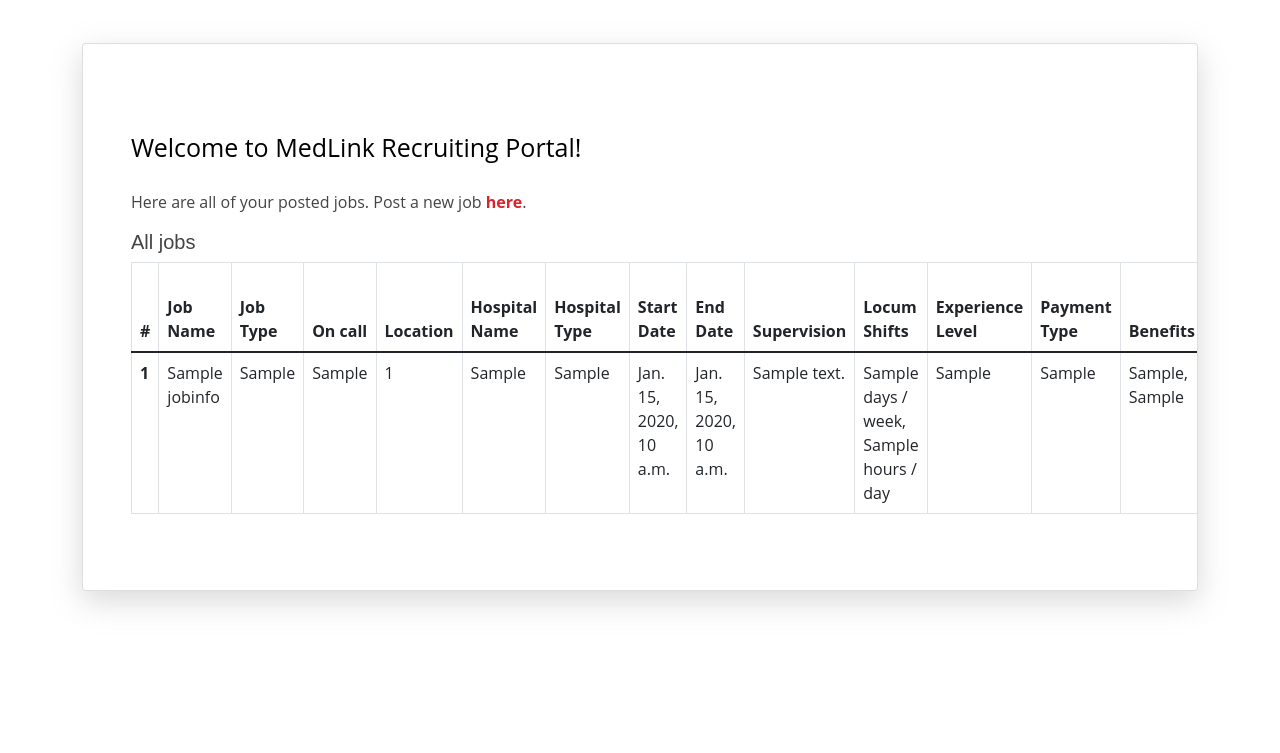
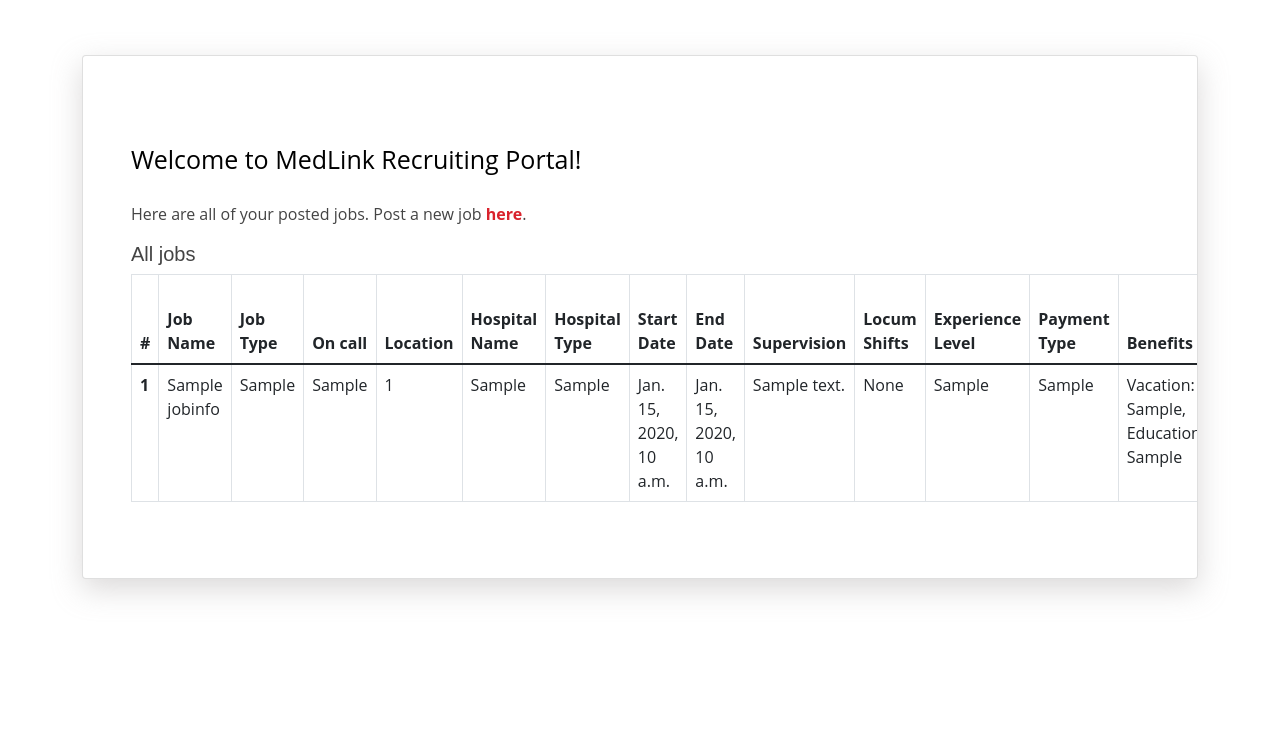
Before and after one commit to MedLink-ND/project, a Django app: page /home/hospital/ in a window 1280 px wide. Shown: the part 83-836 px from the top of the page. Run offline with Django 4.2, Linux system fonts and the light colour scheme; a user stored in the database is signed in; tables that the repository leaves empty hold one stand-in row (values such as "Sample post"); some libraries are stand-ins or nearby versions.

Commit message:
update home hostpital page

```diff
--- a/medlink/home/templates/home_hospital.html
+++ b/medlink/home/templates/home_hospital.html
@@ -71,10 +71,14 @@
                         <td>{{ job.job_start_time }}</td>
                         <td>{{ job.job_end_time }}</td>
                         <td>{{ job.job_supervision }}</td>
-                        <td>{{ job.locum_shift_day }} days / week, {{ job.locum_shift_hour }} hours / day</td>
+                        {% if job.job_type == "Locum" %}
+                            <td>{{ job.locum_shift_day }} days / week, {{ job.locum_shift_hour }} hours / day</td>
+                        {% else %}
+                            <td>None</td>
+                        {% endif %}
                         <td>{{ job.job_experience }}</td>
                         <td>{{ job.job_payment }}</td>
-                        <td>{{ job.job_vacation }}, {{ job.education_money }}</td>
+                        <td>Vacation: {{ job.job_vacation }}, Education: {{ job.education_money }}</td>
                         <td>0</td>
                         <td><a href="delete/{{ job.id }}"><b>Delete</b></a>
                             <a href="update/{{ job.id }}"><b>Modify</b></a>
```
